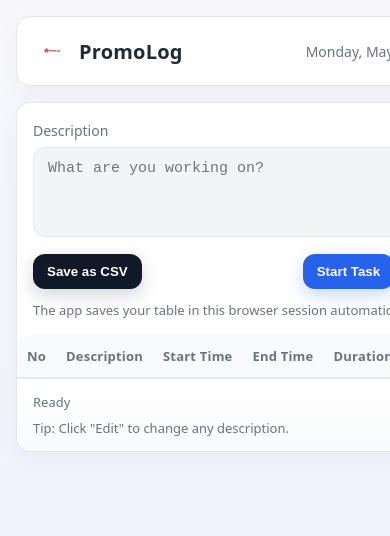
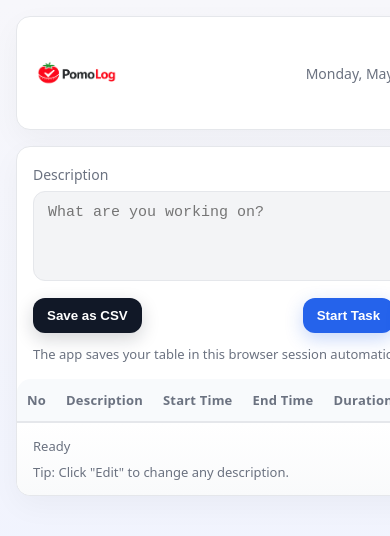
Before and after one commit to Thusithanjana/PomoLog, a React (Vite) app: page / in a window 390 px wide. Shown: the top 536 px of the page. Built offline with nearby package versions, Linux system fonts and the light colour scheme.

Commit message:
refactor: simplify header structure and update logo dimensions

```diff
--- a/src/App.css
+++ b/src/App.css
@@ -9,32 +9,18 @@
   background: var(--card);
   border: 1px solid var(--border);
   border-radius: var(--radius);
-  padding: 18px 20px;
+  padding: 16px 20px;
   display: flex;
   align-items: center;
   justify-content: space-between;
   box-shadow: 0 10px 30px rgba(0, 0, 0, 0.04);
 }
 
-.brand {
-  display: flex;
-  align-items: center;
-  gap: 10px;
-}
-
 .brand-logo {
-  width: 36px;
-  height: 36px;
+  width: 100px;
+  height: 100px;
   object-fit: contain;
   flex-shrink: 0;
-}
-
-header h1 {
-  font-size: 24px;
-  margin: 0;
-  letter-spacing: 0.2px;
-  font-weight: 700;
-  color: var(--ink);
 }
 
 header .date {
@@ -242,12 +228,8 @@
   }
 
   .brand-logo {
-    width: 32px;
-    height: 32px;
-  }
-
-  header h1 {
-    font-size: 20px;
+    width: 80px;
+    height: 80px;
   }
 
   .footer-actions {
--- a/src/components/AppHeader.jsx
+++ b/src/components/AppHeader.jsx
@@ -4,10 +4,7 @@
 export function AppHeader() {
   return (
     <header>
-      <div className="brand">
-        <img className="brand-logo" src={logo} alt="PromoLog logo" />
-        <h1>PromoLog</h1>
-      </div>
+      <img className="brand-logo" src={logo} alt="PromoLog" title="PromoLog" />
       <div className="date">{fmtDate(new Date())}</div>
     </header>
   )
```
Also changed, not shown: src/assets/logo.png.
